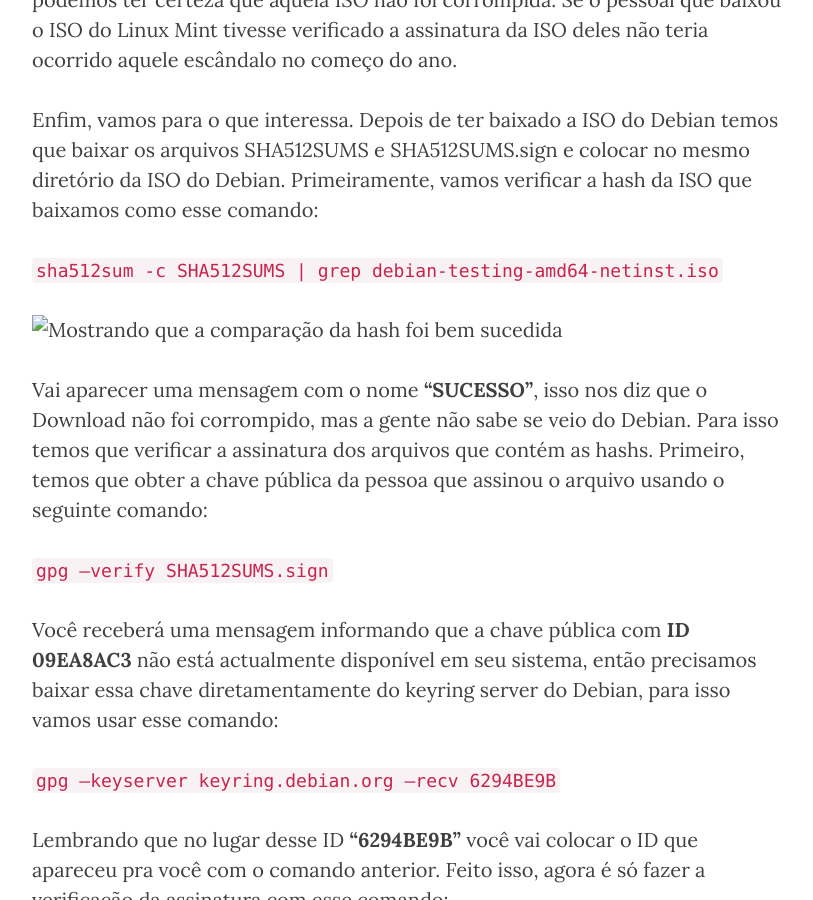
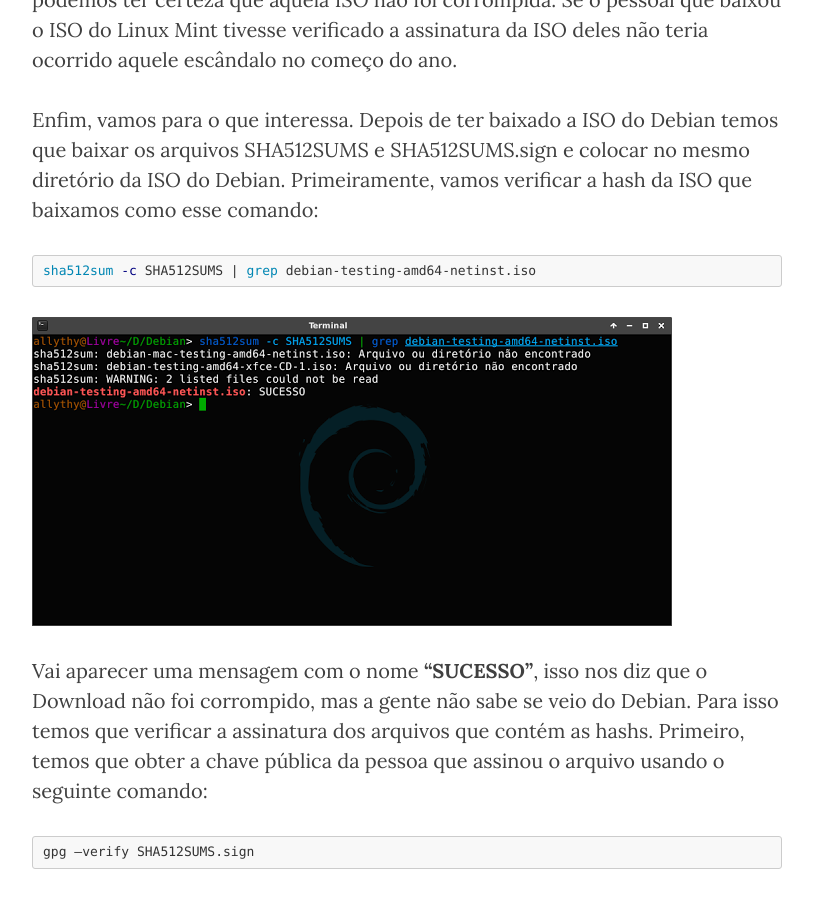
Before and after one commit to allythy/allythy.github.io, a Jekyll site: the page built from _posts/2017-03-17-Como-verificar-a-integridade-da-iso-do-Debian.md, in a window 1280 px wide and 900 px high, scrolled down 818 px. Shown: the whole window, without its empty margins (233-1046 px from the left). Built offline with Jekyll 4.4.1, drawn with Linux system fonts in a browser that asks for light colours; nearby versions of some CDN libraries.

Commit message:
add highlight nos post

```diff
--- a/_config.yml
+++ b/_config.yml
@@ -19,7 +19,7 @@
 # Build settings
 markdown: kramdown
 highlighter: rouge
-permalink: pretty
+permalink: /:title #pretty
 paginate: 5
 exclude: ["less","node_modules","Gruntfile.js","package.json","README.md"]
 
--- a/_posts/2017-03-17-Como-verificar-a-integridade-da-iso-do-Debian.md
+++ b/_posts/2017-03-17-Como-verificar-a-integridade-da-iso-do-Debian.md
@@ -10,20 +10,29 @@
 
 Enfim, vamos para o que interessa. Depois de ter baixado a ISO do Debian temos que baixar os arquivos SHA512SUMS e SHA512SUMS.sign e colocar no mesmo diretório da ISO do Debian. Primeiramente, vamos verificar a hash da ISO que baixamos como esse comando:
 
-`sha512sum -c SHA512SUMS | grep debian-testing-amd64-netinst.iso`
+{% highlight bash %}
+sha512sum -c SHA512SUMS | grep debian-testing-amd64-netinst.iso
+{% endhighlight %}
 
-![Mostrando que a comparação da hash foi bem sucedida](/imagem/terminal01.png)
+![Mostrando que a comparação da hash foi bem sucedida](/img/terminal01.png)
 
 Vai aparecer uma mensagem com o nome **“SUCESSO”**, isso nos diz que o Download não foi corrompido, mas a gente não sabe se veio do Debian. Para isso temos que verificar a assinatura dos arquivos que contém as hashs. Primeiro, temos que obter a chave pública da pessoa que assinou o arquivo usando o seguinte comando:
 
-`gpg —verify SHA512SUMS.sign`
+{% highlight bash %}
+gpg —verify SHA512SUMS.sign
+{% endhighlight %}
 
 Você receberá uma mensagem informando que a chave pública com **ID 09EA8AC3** não está actualmente disponível em seu sistema, então precisamos baixar essa chave diretamentamente do keyring server do Debian, para isso vamos usar esse comando:
 
-`gpg —keyserver keyring.debian.org —recv 6294BE9B`
+{% highlight bash %}
+gpg —keyserver keyring.debian.org —recv 6294BE9B
+{% endhighlight %}
 
 Lembrando que no lugar desse ID **“6294BE9B”** você vai colocar o ID que apareceu pra você com o comando anterior. Feito isso, agora é só fazer a verificação da assinatura com esse comando:
 
-`gpg —verify SHA512SUMS.sign SHA512SUMS`
+{% highlight bash %}
+gpg —verify SHA512SUMS.sign SHA512SUMS
+{% endhighlight %}
+
 
 Se tudo ocorrer bem você irar receber essa mensagem **“ Good signature from "Debian CD signing key “**. Também é bom você verificar se o chave do fingerprint que foi gerado pelo último comando é o mesmo que tem no [site do Debian](https://www.debian.org/CD/verify.pt.html), para ter certeza que ninguém modificou. Agora é só instalar o seu Debian. Com ajuda do Samuel Henrique da comunidade Debian.
--- a/css/clean-blog.css
+++ b/css/clean-blog.css
@@ -1,6 +1,6 @@
 /*!
  * Clean Blog v1.0.0 (http://startbootstrap.com)
- * Copyright 2015 Start Bootstrap
+ * Copyright 2017 Start Bootstrap
  * Licensed under MIT (https://spdx.org/licenses/MIT)
  */
 
```
Also changed, not shown: _posts/2017-03-13-LibreOffice-em-Portugues.md (+7 -5 lines), _posts/2017-03-16-Criando-apresentacao-de-slides-no-terminal.md (+9 -4 lines), css/clean-blog.min.css, img/terminal01.png (added), js/clean-blog.min.js, 18 other files.
